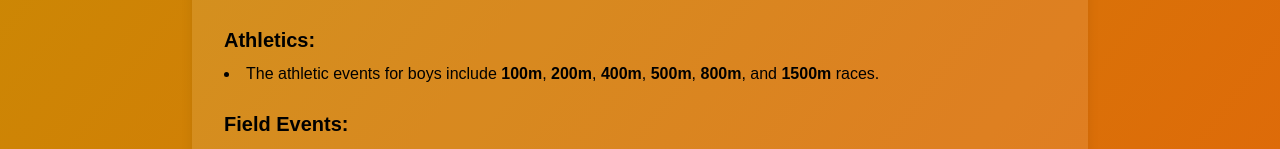
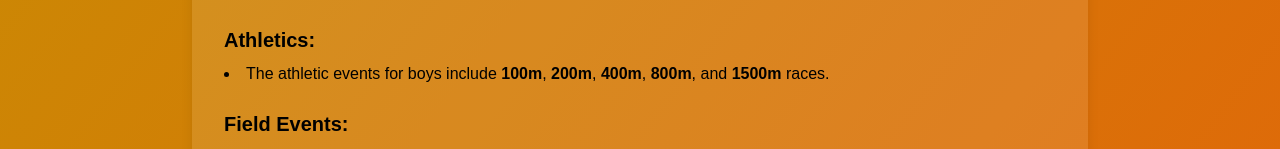
Before and after one commit to AnshumohanAcharya/Pradhva_24-25, a Next.js app: page /rules in a window 1280 px wide. Shown: the part 242-391 px from the top of the page. Built offline with nearby package versions, Linux system fonts and the light colour scheme.

Commit message:
Updated Fixes

```diff
--- a/src/app/page.tsx
+++ b/src/app/page.tsx
@@ -185,7 +185,7 @@ const HomePage = () => {
             <ContactCard
               name="Ms Priya Mol K"
               role="Physical Education Instructor"
-              email="Pet@iiitkottayam.ac.in"
+              email="pet@iiitkottayam.ac.in"
               phone=""
               image="/Priya_pic.jpg"
             />
@@ -203,7 +203,7 @@ const HomePage = () => {
               role="Sportec-Club Mentor"
               email="vyshnavi22bcs133@iiitkottayam.ac.in"
               phone="6366542233"
-              image="/vyshnavi_pic.jpg" // Update image path
+              image="/vyshnavi_pic.jpg"
             />
           </div>
         </section>
--- a/src/app/rules/page.tsx
+++ b/src/app/rules/page.tsx
@@ -15,7 +15,7 @@ const Page = () => {
                 <section className="mb-6">
                     <h3 className="text-xl font-semibold mb-2">Athletics:</h3>
                     <ul className="list-disc list-inside">
-                        <li>The athletic events for boys include <strong>100m</strong>, <strong>200m</strong>, <strong>400m</strong>, <strong>500m</strong>, <strong>800m</strong>, and <strong>1500m</strong> races.</li>
+                        <li>The athletic events for boys include <strong>100m</strong>, <strong>200m</strong>, <strong>400m</strong>, <strong>800m</strong>, and <strong>1500m</strong> races.</li>
                     </ul>
                 </section>
 
```
